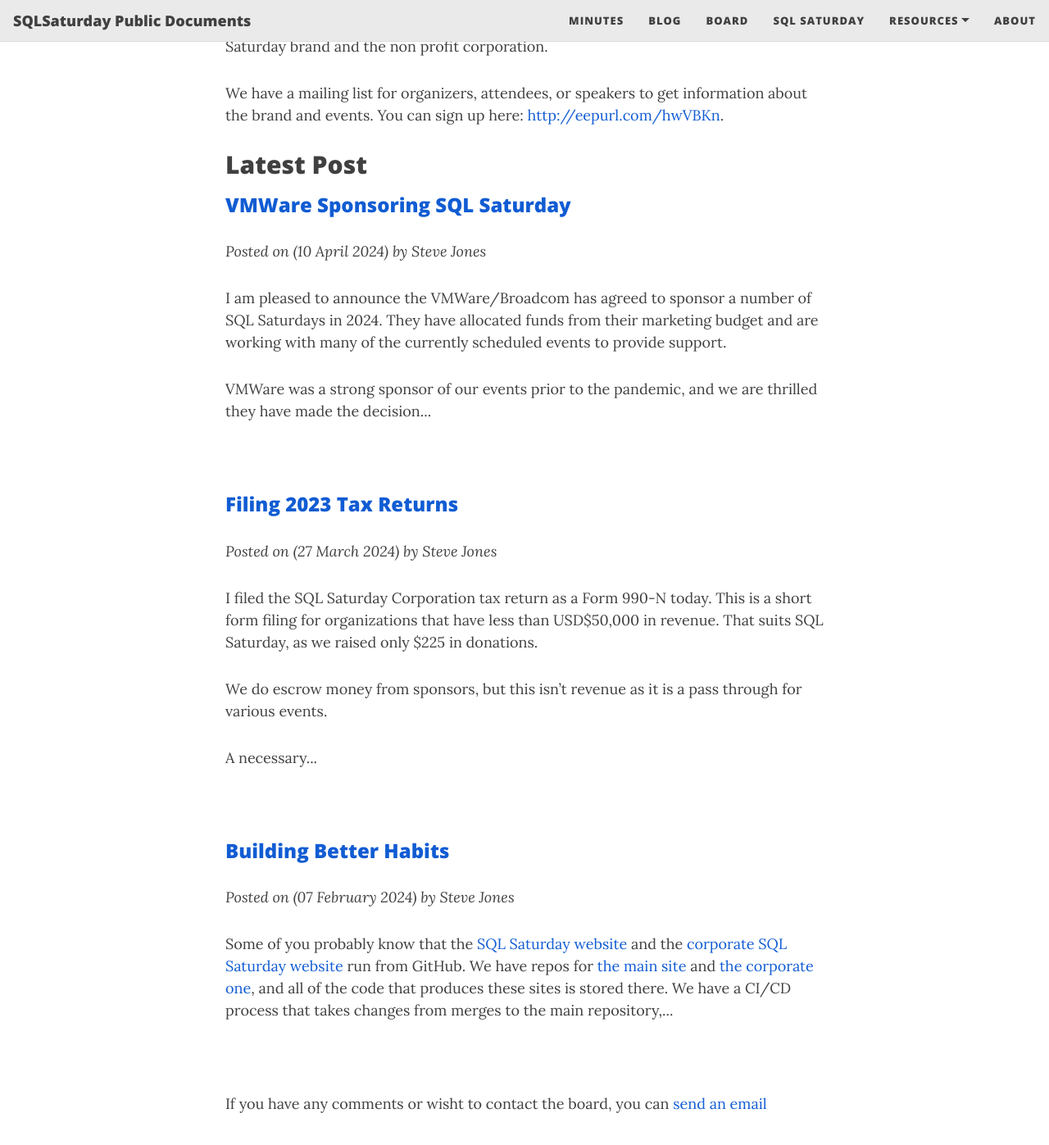
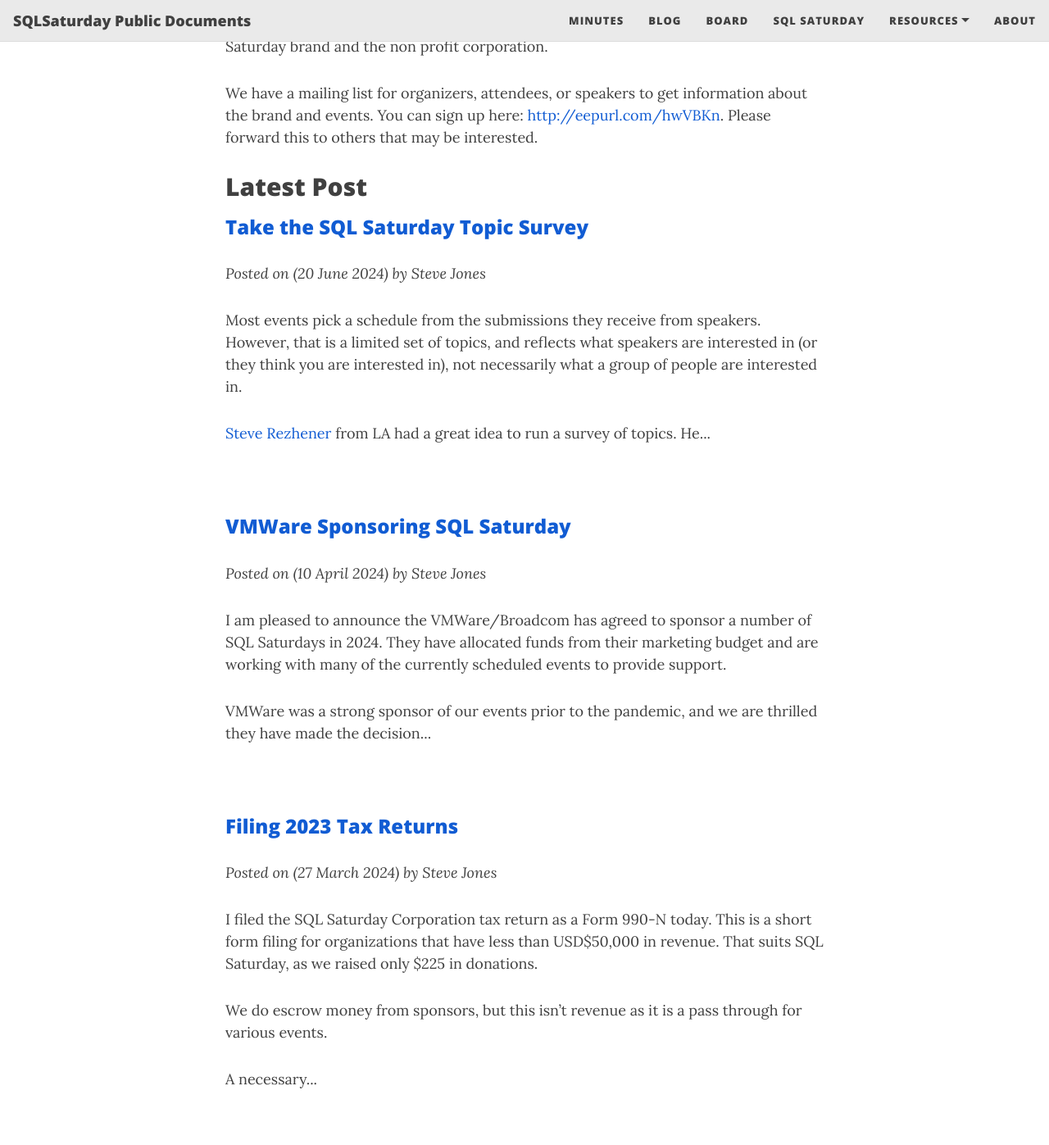
Before and after one commit to sqlsaturday/PublicDocuments, a Jekyll site: the page built from docs/index.md, in a window 1280 px wide and 1400 px high, scrolled down 348 px. Shown: the top 1397 px of the window at 82% size. Built offline with Jekyll 4.4.1, drawn with Linux system fonts in a browser that asks for light colours; nearby versions of some CDN libraries.

Commit message:
added blog for survey

```diff
--- /dev/null
+++ b/docs/_posts/2024-06-20-topicsurvey.md
@@ -0,0 +1,26 @@
+---
+layout: post
+title: "Take the SQL Saturday Topic Survey"
+author: Steve Jones
+---
+Most events pick a schedule from the submissions they receive from speakers. However, that is a limited set of topics, and reflects what speakers are interested in (or they think you are interested in), not necessarily what a group of people are interested in.
+
+<a href="https://twitter.com/steverezhener">Steve Rezhener</a> from LA had a great idea to run a survey of topics. He built a nice, simple form that covers a lot of the
+
+<a href="https://forms.office.com/pages/responsepage.aspx?id=gnmDOfwlxUSOk0IzXgzjZxTcgv_7oyhCixJqoQUh4pBUQTRNMkhPUVRFTkhNUDZCM1FCUkRYVEJNRi4u">Take the survey</a>
+
+And pass it along to others.
+
+The results are here: <a href="https://forms.office.com/Pages/AnalysisPage.aspx?AnalyzerToken=7mbJB42tWkEsCzue5DaCLEvUMJktBGMV&id=gnmDOfwlxUSOk0IzXgzjZxTcgv_7oyhCixJqoQUh4pBUQTRNMkhPUVRFTkhNUDZCM1FCUkRYVEJNRi4u">Survey Results</a>
+
+Pass the links along to others. I've created redirects at SQL Saturday:
+<ul>
+    <li><a href="https://sqlsaturday.com/survey">https://sqlsaturday.com/survey</a></li>
+    <li><a href="https://sqlsaturday.com/surveyresult">https://sqlsaturday.com/surveyresult</a></li>
+</ul>
+
+## Reminders
+
+I also want to remind people that [SQL Saturday is an independent US 501.c.3 corporation](https://blog.sqlsaturday.com/2021-11-18-nonprofit/) organized as a public charity. We are not owned by, or managed by Redgate Software. Redgate donated the brand to the corporation and gave us a grant to run events, but there is no oversight of the corporation. Redgate does maintain a permanent seat on the board of directors, currently occupied by Steve Jones, but has no more influence than any of the other members of the board.
+
+If you or others want to join our mailing list, you can register here: [http://eepurl.com/hwVBKn](http://eepurl.com/hwVBKn). Please feel free to pass this along to others.
--- a/docs/index.md
+++ b/docs/index.md
@@ -4,4 +4,4 @@
 ---
 Welcome to the SQLSaturday blog, which has links and documents related to the SQL Saturday brand and the non profit corporation.
 
-We have a mailing list for organizers, attendees, or speakers to get information about the brand and events. You can sign up here: [http://eepurl.com/hwVBKn](http://eepurl.com/hwVBKn).
+We have a mailing list for organizers, attendees, or speakers to get information about the brand and events. You can sign up here: [http://eepurl.com/hwVBKn](http://eepurl.com/hwVBKn). Please forward this to others that may be interested.
```
